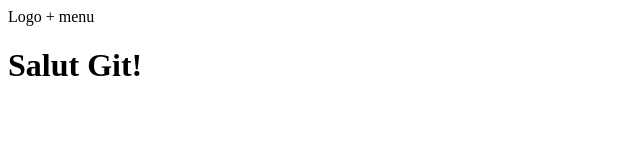
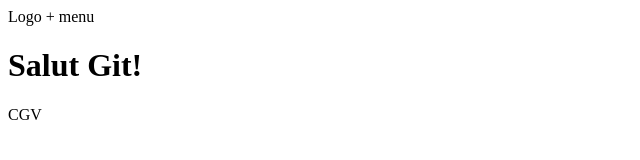
Before and after one commit to dwwm-lille/discover-git, a plain HTML site: page index.html in a window 1280 px wide. Shown: the full height of the page, 0-640 px from the left. Drawn offline with Linux system fonts and the light colour scheme.

Commit message:
Implement footer

```diff
--- a/index.html
+++ b/index.html
@@ -11,5 +11,9 @@
     </header>
 
     <h1>Salut Git!</h1>
+
+    <footer>
+        CGV
+    </footer>
 </body>
 </html>
```
